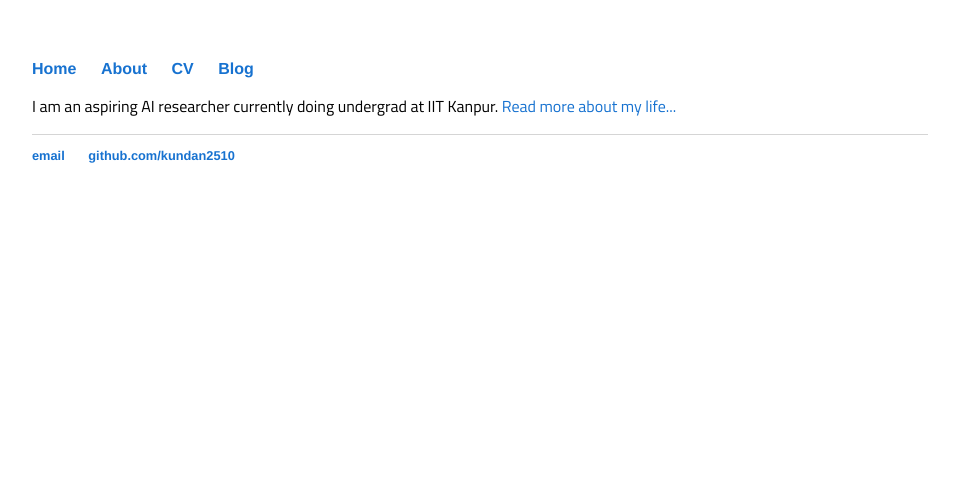
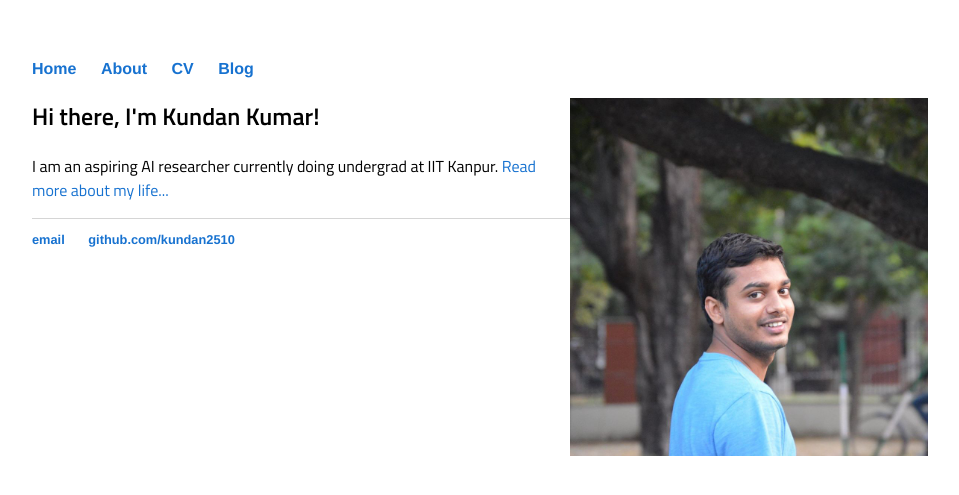
Before and after one commit to kundan2510/kundan2510.github.io, a Jekyll site: the page built from index.html, in a window 1280 px wide. Shown: the top 495 px of the page, without its empty margins (160-1119 px from the left). Built offline with Jekyll 4.4.1, drawn with Linux system fonts in a browser that asks for light colours.

Commit message:
Update index.html

```diff
--- a/index.html
+++ b/index.html
@@ -2,7 +2,8 @@
 layout: default
 title: Kundan Kumar
 ---
-<div class="blurb>
+<div class="blurb">
+	<img style="float: right;" src="/images/mypic.jpg" width="40%"></img>
 	<h2>Hi there, I'm Kundan Kumar!</h2>
-	<p><img style="float: right;" src="/images/mypic.jpg" width="40%"></img>I am an aspiring AI researcher currently doing undergrad at IIT Kanpur. <a href="/about.html">Read more about my life...</a></p>
+	<p>I am an aspiring AI researcher currently doing undergrad at IIT Kanpur. <a href="/about.html">Read more about my life...</a></p>
 </div><!-- /.blurb -->
```
